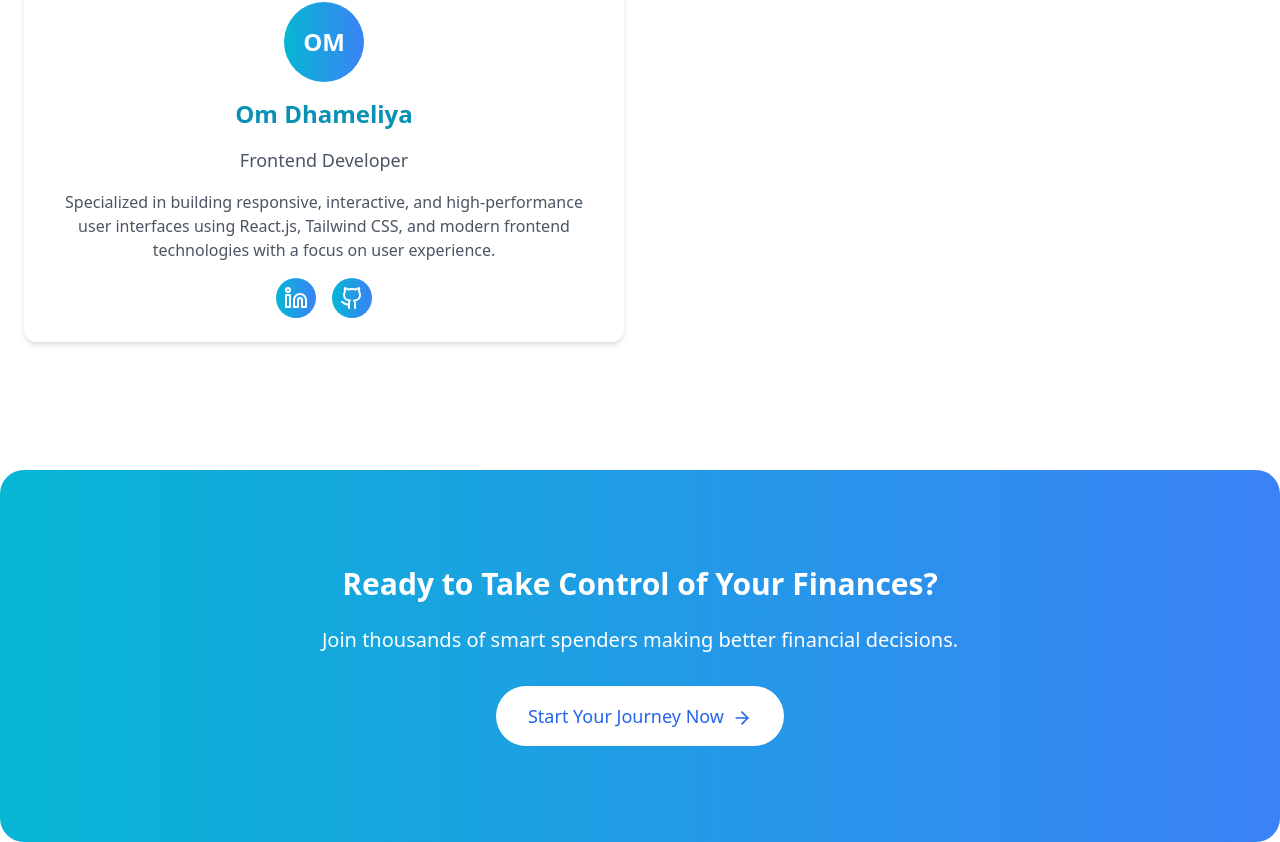
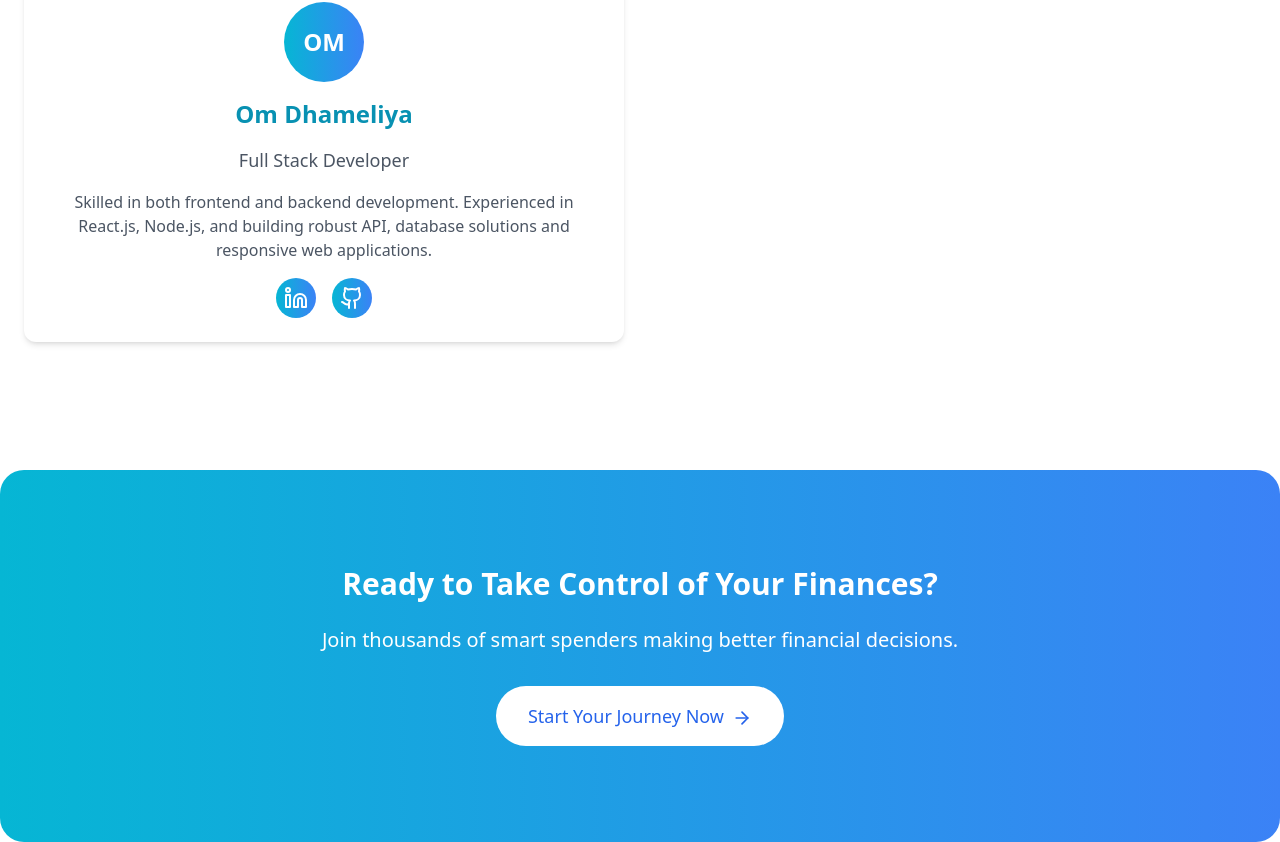
Before and after one commit to SpendWithMe03/SpendWithMe_Client, a React (Vite) app: page / in a window 1280 px wide. Shown: the part 2186-3028 px from the top of the page. Built offline with nearby package versions, Linux system fonts and the light colour scheme.

Commit message:
Home Page Developer Card Change

```diff
--- a/dev-dist/sw.js
+++ b/dev-dist/sw.js
@@ -79,7 +79,7 @@ define(['./workbox-e65ecf05'], (function (workbox) { 'use strict';
    */
   workbox.precacheAndRoute([{
     "url": "index.html",
-    "revision": "0.q54ob9bqj0s"
+    "revision": "0.kgigg1tkdtg"
   }], {});
   workbox.cleanupOutdatedCaches();
   workbox.registerRoute(new workbox.NavigationRoute(workbox.createHandlerBoundToURL("index.html"), {
--- a/src/Component/pages/Home.jsx
+++ b/src/Component/pages/Home.jsx
@@ -256,8 +256,8 @@ function Home() {
             {
               initials: "OM",
               name: "Om Dhameliya",
-              role: "Frontend Developer",
-              desc: "Specialized in building responsive, interactive, and high-performance user interfaces using React.js, Tailwind CSS, and modern frontend technologies with a focus on user experience.",
+              role: "Full Stack Developer",
+              desc: "Skilled in both frontend and backend development. Experienced in React.js, Node.js, and building robust API, database solutions and responsive web applications.",
               linkedin: "https://www.linkedin.com/in/om-dhameliya-8b55a2290",
               github: "https://github.com/omdhameliya13",
             },
```
Also changed, not shown: 1 other file (tests, documents, lock files or other folders).
